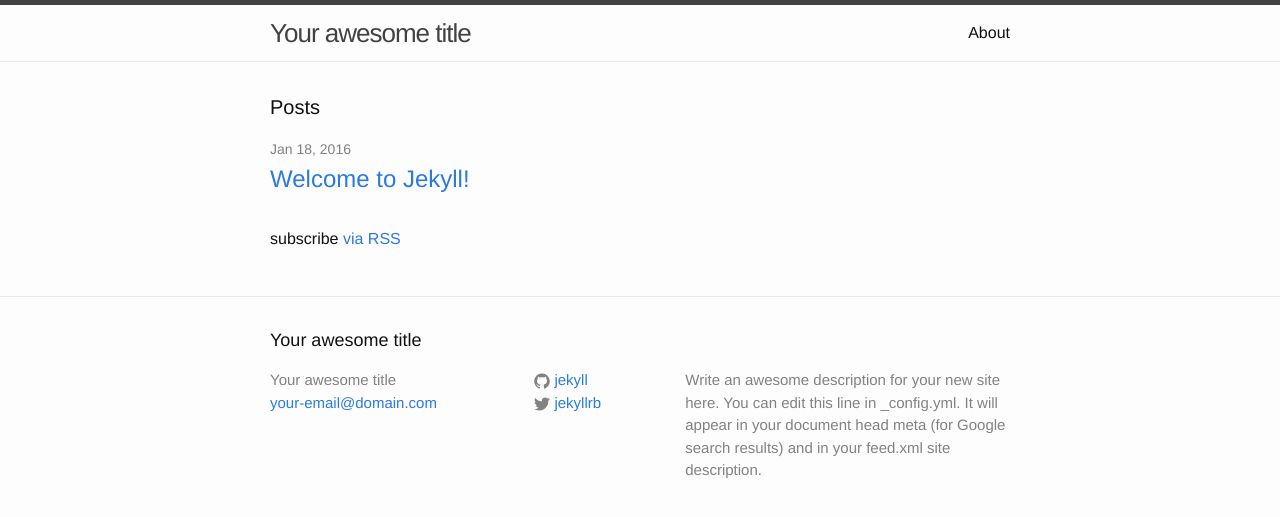
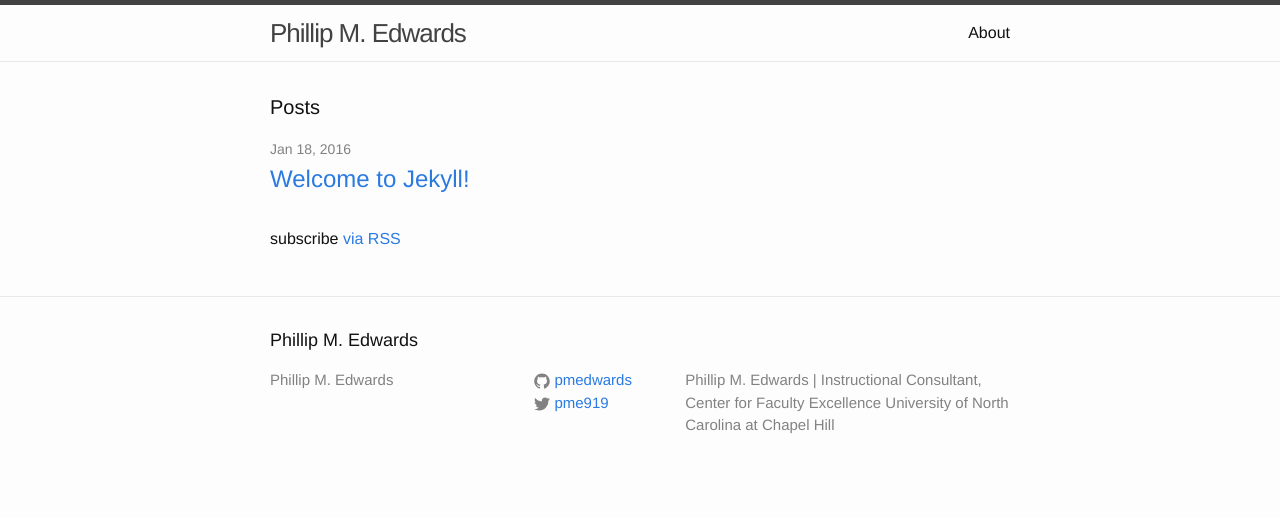
Before and after one commit to pmedwards/pmedwards.github.io, a Jekyll site: the page built from index.html, in a window 1280 px wide. Shown: the top 517 px of the page. Built offline with Jekyll 4.4.1, drawn with Linux system fonts in a browser that asks for light colours.

Commit message:
Updated _config.yml

```diff
--- a/_config.yml
+++ b/_config.yml
@@ -6,16 +6,15 @@
 # 'jekyll serve'. If you change this file, please restart the server process.
 
 # Site settings
-title: Your awesome title
-email: your-email@domain.com
+title: Phillip M. Edwards
+mail: phillip.m.edwards@gmail.com
 description: > # this means to ignore newlines until "baseurl:"
-  Write an awesome description for your new site here. You can edit this
-  line in _config.yml. It will appear in your document head meta (for
-  Google search results) and in your feed.xml site description.
+  Phillip M. Edwards | Instructional Consultant, Center for Faculty Excellence
+  University of North Carolina at Chapel Hill
 baseurl: "" # the subpath of your site, e.g. /blog
-url: "http://yourdomain.com" # the base hostname & protocol for your site
-twitter_username: jekyllrb
-github_username:  jekyll
+url: "https://pmedwards.github.io" # the base hostname & protocol for your site
+twitter_username: pme919
+github_username:  pmedwards
 
 # Build settings
 markdown: kramdown
```
